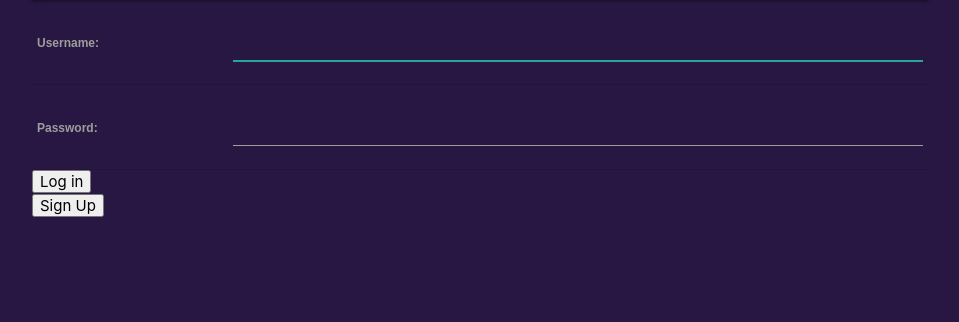
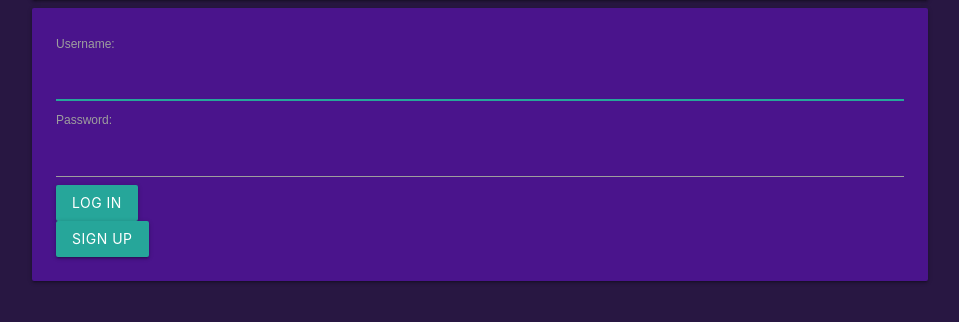
Before and after one commit to kokoben/DjangoBlog, a Django app: page /login/ in a window 1280 px wide. Shown: the part 64-386 px from the top of the page, without its empty margins (160-1119 px from the left). Run offline with Django 3.2, Linux system fonts and the light colour scheme.

Commit message:
add buttons

```diff
--- a/static/Blog/site.css
+++ b/static/Blog/site.css
@@ -1,3 +1,12 @@
+input, select, textarea {
+  color: #FFFFFF;
+}
+
+.input-field label {
+  color: #E3DAF7;
+  font-size: 14px;
+}
+
 a:link {
   text-decoration: none;
   color: #FFFFFF;
@@ -13,7 +22,6 @@ a:hover {
 }
 
 nav {
-  background-color: #281742;
   font-family: Roboto Slab, Arial, Georgia, serif;
 }
 
--- a/templates/Blog/base.html
+++ b/templates/Blog/base.html
@@ -7,7 +7,7 @@
 	<link rel="stylesheet" type="text/css" href="{% static 'Blog/site.css' %}" />
 	<link rel="stylesheet" type="text/css" href="{% static 'Blog/materialize.css' %}" />
 	{% block title %}
-	<title>bleh</title>
+	<title>Ben Bloggin'</title>
 	{% endblock title %}
 </head>
 <body>
--- a/templates/registration/login.html
+++ b/templates/registration/login.html
@@ -1,13 +1,17 @@
 {% extends "Blog/base.html" %}
 {% block content %}
-<form action="" method="post">
-	{% csrf_token %}
-	<table>
-	{{form.as_table}}
-	</table>
-	<input type="submit" value="Log in">
-</form>
-<form action={% url 'signup:index' %}>
-	<input type="submit" value="Sign Up">
-</form>
+<div class="card purple darken-4">
+    <div class="card-content white-text">
+		<form action="" method="post">
+			{% csrf_token %}
+			<p class="input-field label">
+				{{form.as_p}}
+			</p>
+            <button class="btn waves-effect waves-light" type="submit">Log in</button>
+		</form>
+		<form action={% url 'signup:index' %}>
+        <button class="btn waves-effect waves-light">Sign up</button>
+		</form>
+	</div>
+</div>
 {% endblock content%}
```
Also changed, not shown: dashboard/templates/dashboard/index.html (+11 -7 lines), signup/templates/signup/index.html (+6 -3 lines), db.sqlite3, static/Blog/materialize.css.
